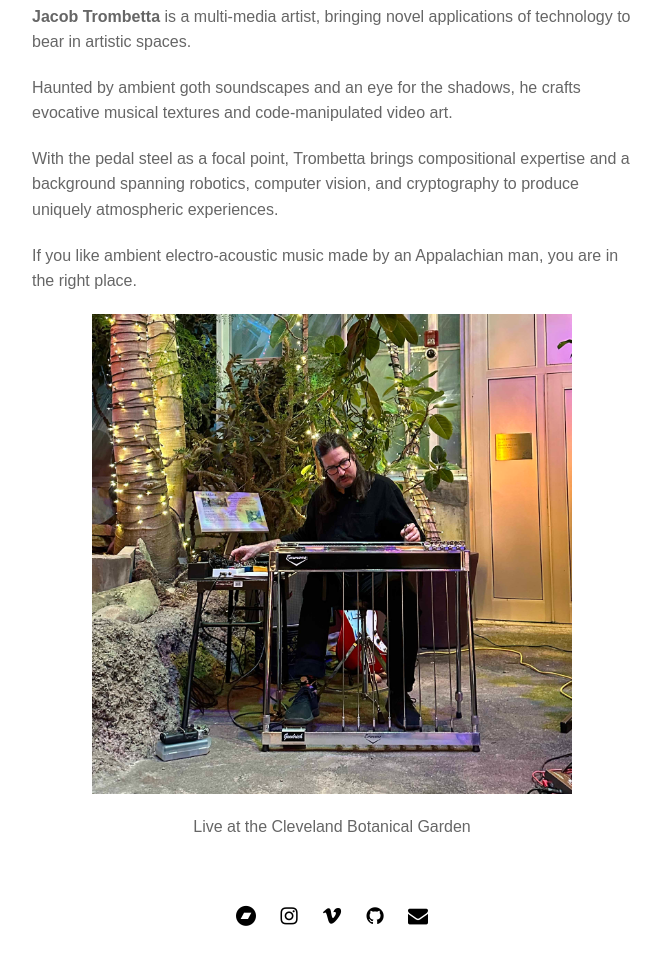
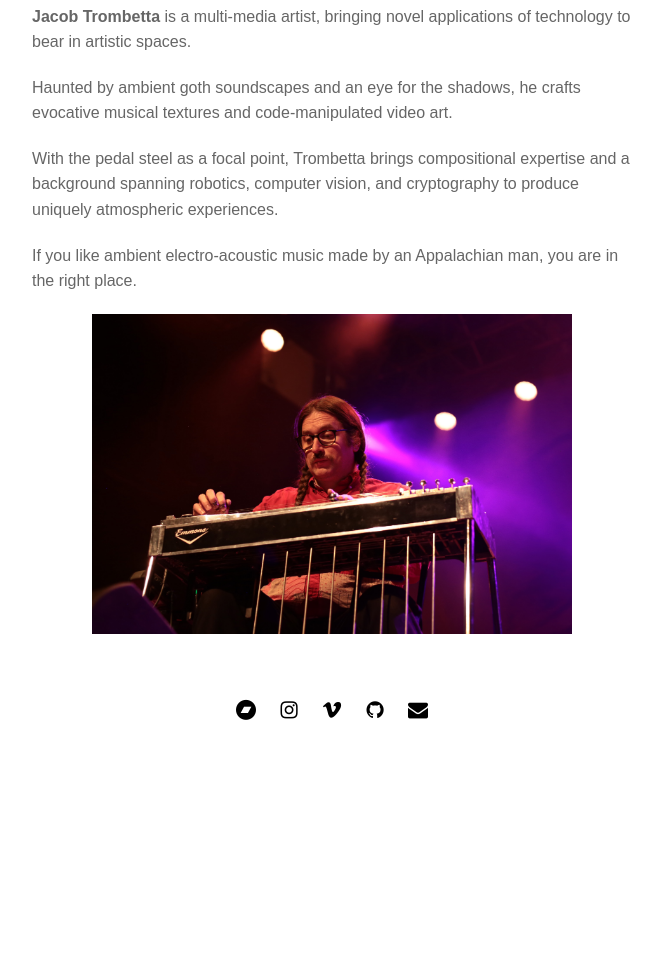
Before and after one commit to jacobtrombetta/jacobtrombetta.github.io, a Jekyll site: the page built from projects/music.md, in a window 1280 px wide, cut to the strip 292-1362 px from the top of the page. Shown: the top 965 px of the strip, without its empty margins (308-969 px from the left). Built offline with Jekyll 4.4.1, drawn with Linux system fonts in a browser that asks for light colours; nearby versions of some CDN libraries; some web fonts are replaced; after the commit the page ends 1156 px from its top, so only the background shows below that.

Commit message:
update events page and artist image

```diff
--- a/projects/music.md
+++ b/projects/music.md
@@ -12,22 +12,4 @@ With the pedal steel as a focal point, Trombetta brings compositional expertise
 
 If you like ambient electro-acoustic music made by an Appalachian man, you are in the right place.
 
-{% include image_static.html image="jt/jt_ps_cle_bg.jpg" %}
-<div align="center">
-Live at the Cleveland Botanical Garden
-</div>
-
-<!--
-<div align="center">
-  Works
-</div>
-
-<div>
-  {% for post in site.posts %}
-    {% if post.tags contains "jacobtrombetta" %}
-      <h4 align="center">{{ post.title }}</h4>
-      {% include image.html text=post.title image=post.image url=post.url %}
-    {% endif %}
-  {% endfor %}
-</div>
--->
+{% include image_static.html image="jt/jt_credit_s.g._inskeep.jpg" %}
```
Also changed, not shown: pages/events.md (+11 -3 lines), pages/jacob_trombetta.md (+1 -4 lines), assets/img/jt/jt_credit_s.g._inskeep.jpg (added).
